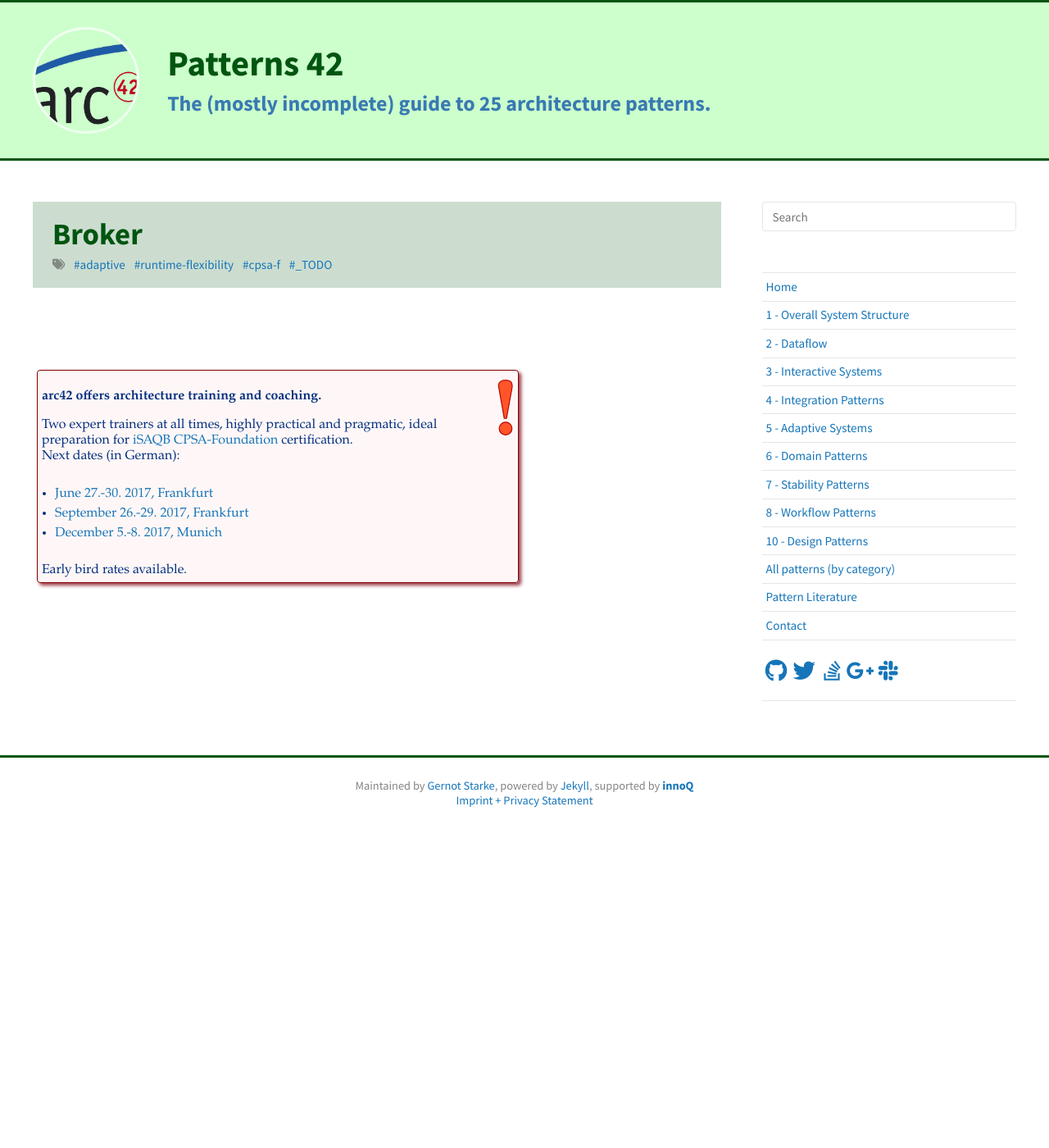
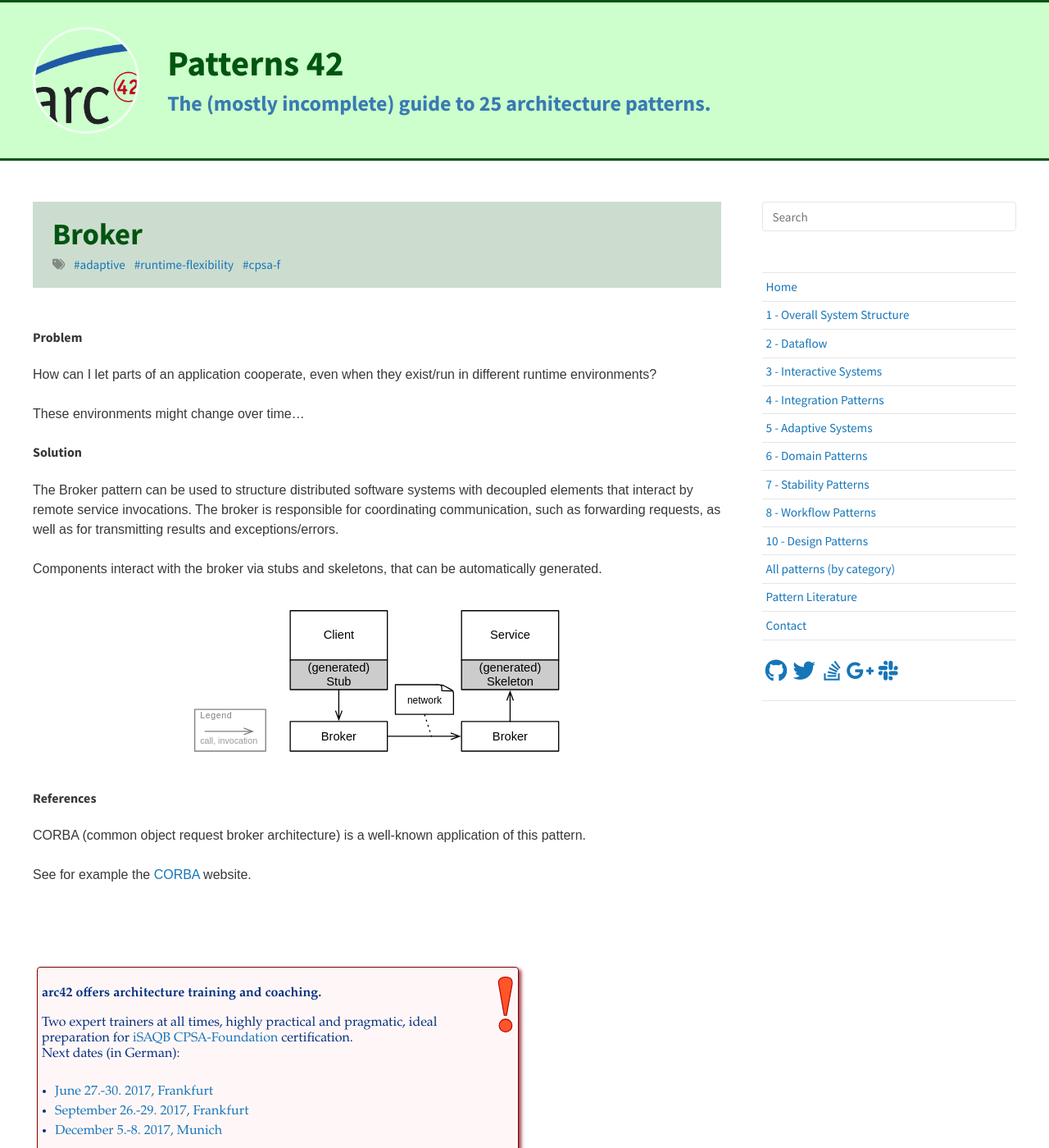
Before and after one commit to arc42/patterns.arc42.org-site, a Jekyll site: the page built from _posts/06-adaptive/2017-03-02-broker.md, in a window 1280 px wide and 1400 px high. Shown: the whole window at 82% size. Built offline with Jekyll 4.4.1, drawn with Linux system fonts in a browser that asks for light colours; nearby versions of some CDN libraries; comment, search, counter and statistics services are not loaded.

Commit message:
added broker

```diff
--- a/_posts/06-adaptive/2017-03-02-broker.md
+++ b/_posts/06-adaptive/2017-03-02-broker.md
@@ -1,7 +1,30 @@
 ---
 layout: post
 title: Broker
-tags: adaptive runtime-flexibility cpsa-f  _TODO
+tags: adaptive runtime-flexibility cpsa-f
 category: adaptive
 permalink: /patterns/broker/
 ---
+
+#### Problem
+
+How can I let parts of an application cooperate,
+even when they exist/run in different runtime environments?
+
+These environments might change over time...
+
+#### Solution
+The Broker pattern can be used to structure distributed software systems with decoupled elements that interact by remote service invocations. The broker  is responsible for coordinating communication, such as forwarding requests, as well as for transmitting results and exceptions/errors.
+
+Components interact with the broker via stubs and skeletons,
+that can be automatically generated.
+
+![](/images/patterns/broker.svg)
+
+
+#### References
+
+CORBA (common object request broker architecture) is a
+well-known application of this pattern.
+
+See for example the [CORBA](http://www.corba.org/) website.
```
Also changed, not shown: images/patterns/broker.svg (added).
